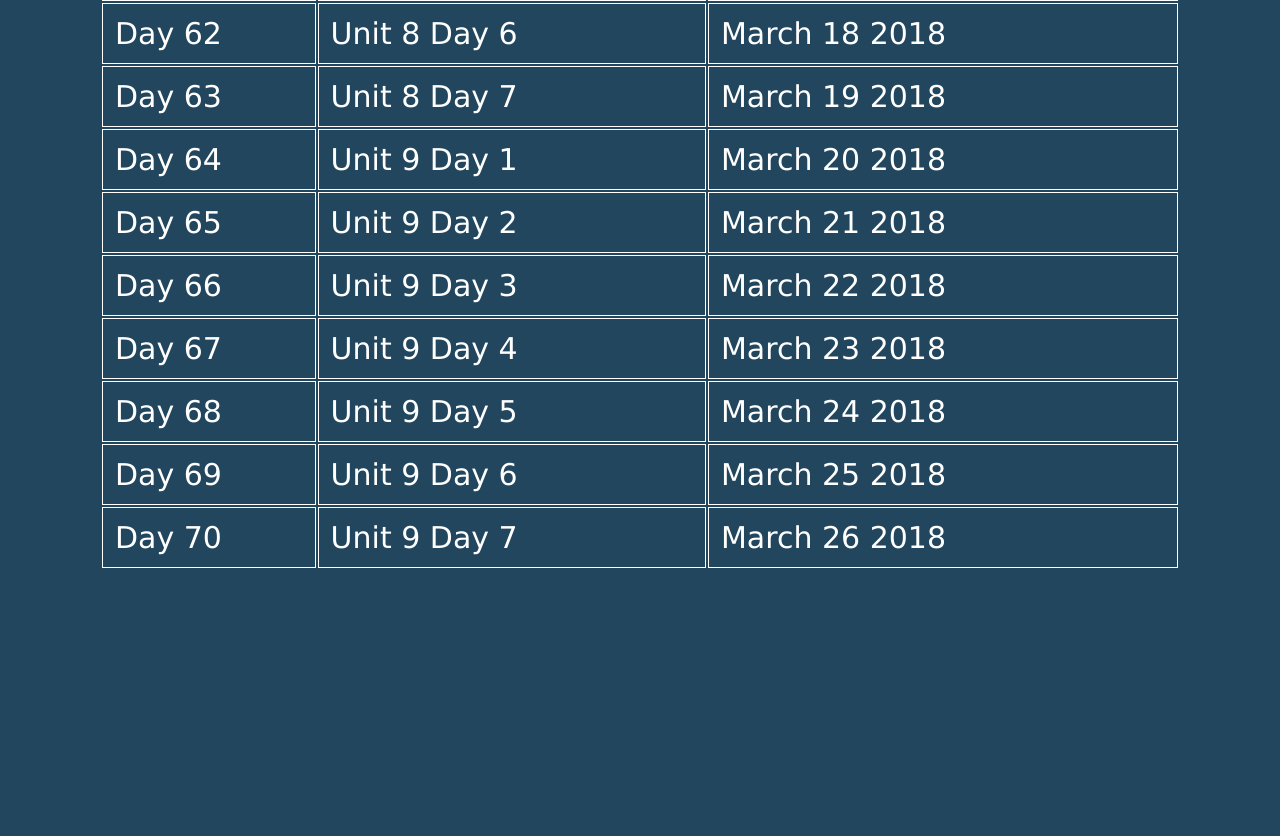
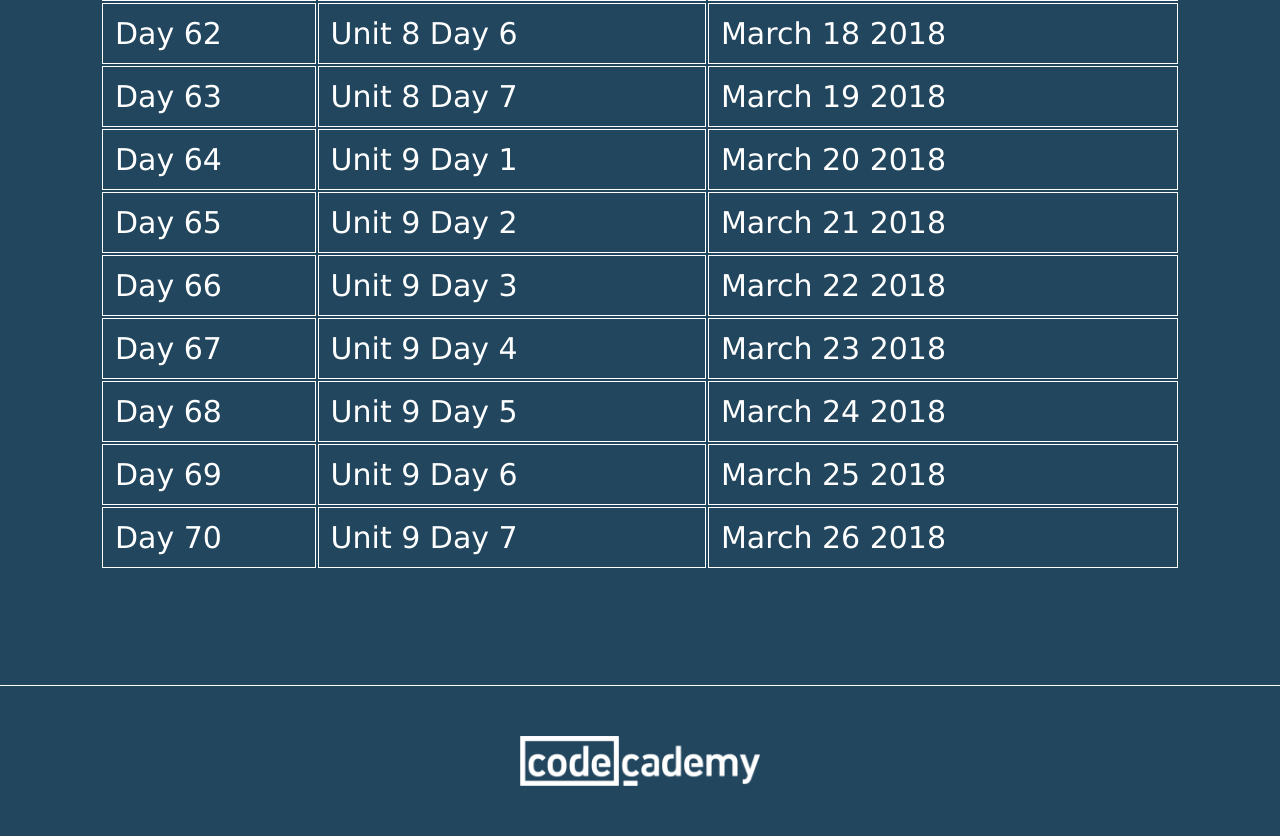
Before and after one commit to shaynefw/ccdaytracker, a plain HTML site: page index.html in a window 1280 px wide. Shown: the part 4015-4851 px from the top of the page. Before the commit the page ends 4585 px from the top, so only its background shows below. Drawn offline with Linux system fonts and the light colour scheme.

Commit message:
add footer

```diff
--- a/index.html
+++ b/index.html
@@ -1,7 +1,7 @@
 <!DOCTYPE html>
 <html>
 <head>
-  <title>BWS Days</title>
+  <title>BWS Schedule</title>
   <link href="./resources/css/style.css" type="text/css" rel="stylesheet">
 </head>
 <body>
@@ -368,6 +368,10 @@
       <td>March 26 2018</td>
     </tr>
   </table>
+  <!-- footer -->
+  <footer>
+    <img src="./resources/images/img-logo.png"/>
+  </footer>
 
 </body>
 </html>
--- a/resources/css/style.css
+++ b/resources/css/style.css
@@ -37,10 +37,8 @@ header h1 {
 /* Table section */
 
 table {
-  padding-top: 110px;
   width: 100%;
-  padding-right: 100px;
-  padding-left: 100px;
+  padding: 110px 100px 115px 100px;
 }
 th, td{
   border: 1px solid white;
@@ -51,3 +49,16 @@ tr:hover {
   background-color: white;
   color: #21465e;
 }
+
+/* Footer section */
+
+footer {
+  display: flex;
+  justify-content: center;
+  border-top: 1px solid white;
+}
+footer img {
+  padding-top: 50px;
+  padding-bottom: 50px;
+  height: 50px;
+}
```
